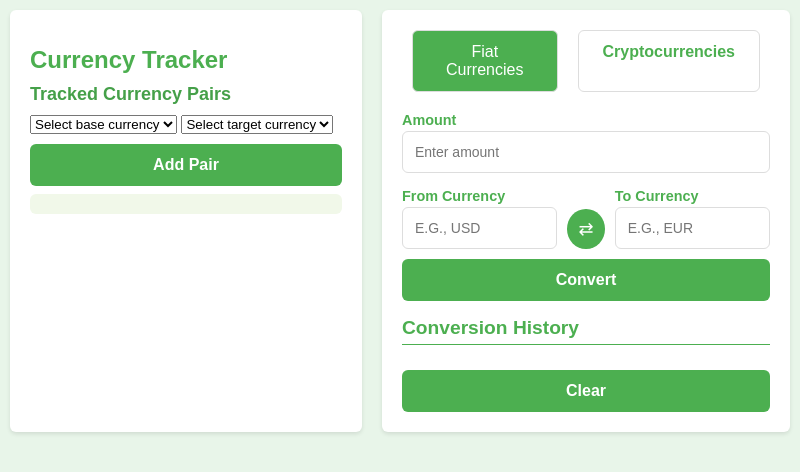
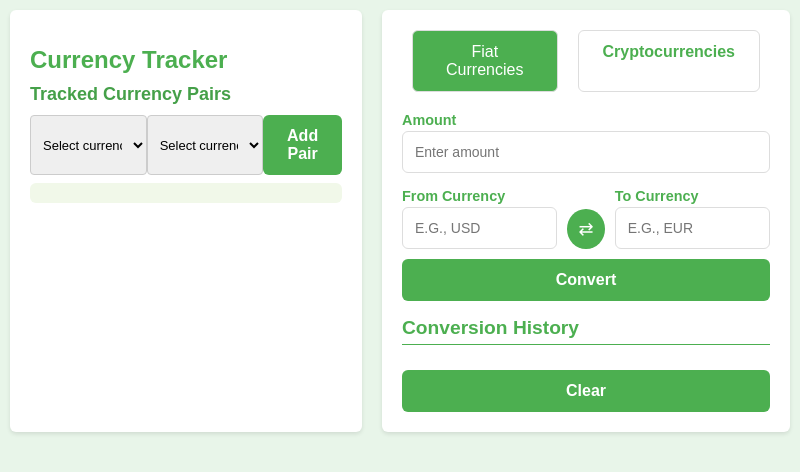
Before and after one commit to pvoropay/currency, an Electron app: page index.html in a window 800 px wide. Drawn offline with Linux system fonts and the light colour scheme; no server answers.

Commit message:
tracker css fixed

```diff
--- a/daily-forex.js
+++ b/daily-forex.js
@@ -6,8 +6,21 @@ let trackedPairs = [];
 let allCurrencies = [];
 let lastUpdateTime = 0;
 let exchangeRates = {};
+let countryFlags = {};
 
-// Load data from local storage
+async function loadCountryFlags() {
+    try {
+        const response = await fetch('countries.json');
+        if (!response.ok) {
+            throw new Error('Failed to load country flags');
+        }
+        countryFlags = await response.json();
+        populateCurrencyDropdowns(countryFlags);
+    } catch (error) {
+        console.error('Error loading country flags:', error);
+    }
+}
+
 function loadFromStorage() {
     const storedData = localStorage.getItem(STORAGE_KEY);
     if (storedData) {
@@ -19,7 +32,6 @@ function loadFromStorage() {
     }
 }
 
-// Save data to local storage
 function saveToStorage() {
     const dataToStore = {
         trackedPairs,
@@ -30,7 +42,6 @@ function saveToStorage() {
     localStorage.setItem(STORAGE_KEY, JSON.stringify(dataToStore));
 }
 
-// Fetch exchange rates from API
 async function fetchExchangeRates() {
     try {
         const response = await fetch(API_URL);
@@ -47,7 +58,6 @@ async function fetchExchangeRates() {
     }
 }
 
-// Update exchange rates if necessary
 async function updateRatesIfNeeded() {
     const currentTime = Date.now();
     if (currentTime - lastUpdateTime > UPDATE_INTERVAL) {
@@ -55,7 +65,6 @@ async function updateRatesIfNeeded() {
     }
 }
 
-// Add a new currency pair to track
 function addCurrencyPair(baseCurrency, targetCurrency) {
     const pair = `${baseCurrency}/${targetCurrency}`;
     if (!trackedPairs.includes(pair)) {
@@ -65,45 +74,88 @@ function addCurrencyPair(baseCurrency, targetCurrency) {
     }
 }
 
-// Update the UI with tracked currency pairs
 function updateTrackedPairsUI() {
     const trackedPairsElement = document.getElementById('tracked-pairs');
     trackedPairsElement.innerHTML = '';
+
     trackedPairs.forEach(pair => {
         const [base, target] = pair.split('/');
         const rate = exchangeRates[target] / exchangeRates[base];
+
         const pairElement = document.createElement('div');
         pairElement.textContent = `${pair}: ${rate.toFixed(4)}`;
+
+        // Create a remove button
+        const removeButton = document.createElement('button');
+        removeButton.textContent = '✖';
+        removeButton.classList.add('remove-pair');
+        removeButton.onclick = () => removeCurrencyPair(pair); // Add click event to remove pair
+
+        // Append the button to the pair element
+        pairElement.appendChild(removeButton);
         trackedPairsElement.appendChild(pairElement);
     });
 }
 
-// Populate currency dropdowns
-function populateCurrencyDropdowns() {
+function removeCurrencyPair(pair) {
+    trackedPairs = trackedPairs.filter(trackedPair => trackedPair !== pair);
+    saveToStorage();
+    updateTrackedPairsUI();
+}
+
+function populateCurrencyDropdowns(countryFlags) {
     const baseCurrencySelect = document.getElementById('base-currency');
     const targetCurrencySelect = document.getElementById('target-currency');
 
-    allCurrencies.forEach(currency => {
-        const baseOption = document.createElement('option');
-        baseOption.value = currency;
-        baseOption.textContent = currency;
-        baseCurrencySelect.appendChild(baseOption);
+    baseCurrencySelect.innerHTML = '';
+    targetCurrencySelect.innerHTML = '';
 
-        const targetOption = document.createElement('option');
-        targetOption.value = currency;
-        targetOption.textContent = currency;
-        targetCurrencySelect.appendChild(targetOption);
-    });
+    // Create and append the default option
+    const defaultOption = document.createElement('option');
+    defaultOption.value = '';
+    defaultOption.textContent = 'Select currency';
+    baseCurrencySelect.appendChild(defaultOption.cloneNode(true));
+    targetCurrencySelect.appendChild(defaultOption);
+
+    for (const continent in countryFlags) {
+        if (countryFlags.hasOwnProperty(continent)) {
+            const optgroup = document.createElement('optgroup');
+            optgroup.label = continent;
+
+            for (const currency in countryFlags[continent]) {
+                if (countryFlags[continent].hasOwnProperty(currency)) {
+                    const flagUrl = countryFlags[continent][currency];
+
+                    const option = document.createElement('option');
+                    option.value = currency;
+                    option.textContent = currency;
+                    option.style.backgroundImage = `url(${flagUrl})`;
+                    option.style.backgroundRepeat = 'no-repeat';
+                    option.style.backgroundSize = '3px 5px';
+                    option.style.backgroundPosition = '5px center';
+                    option.style.paddingLeft = '30px';
+
+                    optgroup.appendChild(option);
+                }
+            }
+
+            baseCurrencySelect.appendChild(optgroup.cloneNode(true));
+            targetCurrencySelect.appendChild(optgroup);
+        }
+    }
 }
 
-// Initialize the application
+function updateSelectBackground(selectElement) {
+    const selectedOption = selectElement.options[selectElement.selectedIndex];
+    selectElement.style.backgroundImage = selectedOption.style.backgroundImage;
+}
+
 async function init() {
     loadFromStorage();
     await updateRatesIfNeeded();
+    await loadCountryFlags();
     updateTrackedPairsUI();
-    populateCurrencyDropdowns();
 
-    // Add event listener for the form
     const addPairForm = document.getElementById('add-pair-form');
     addPairForm.addEventListener('submit', (event) => {
         event.preventDefault();
@@ -111,7 +163,14 @@ async function init() {
         const targetCurrency = document.getElementById('target-currency').value;
         addCurrencyPair(baseCurrency, targetCurrency);
     });
+
+    const baseCurrencySelect = document.getElementById('base-currency');
+    const targetCurrencySelect = document.getElementById('target-currency');
+
+    baseCurrencySelect.addEventListener('change', () => updateSelectBackground(baseCurrencySelect));
+    targetCurrencySelect.addEventListener('change', () => updateSelectBackground(targetCurrencySelect));
 }
 
-// Run the initialization
-init();
+
+// Initialize the application
+document.addEventListener('DOMContentLoaded', init);
--- a/index.html
+++ b/index.html
@@ -14,7 +14,7 @@
                 <h1>Currency Tracker</h1>
                 <h2>Tracked Currency Pairs</h2>
 
-                <form id="add-pair-form"></form>
+                <form id="add-pair-form">
                     <select id="base-currency" required>
                         <option value="">Select base currency</option>
                         <!-- Currency options will be dynamically inserted here -->
@@ -23,7 +23,7 @@
                         <option value="">Select target currency</option>
                         <!-- Currency options will be dynamically inserted here -->
                     </select>
-                    <button type="submit">Add Pair</button>
+                    <button type="submit" id="add-pair-button">Add Pair</button>
                 </form>
                 <div id="tracked-pairs">
                     <!-- Tracked currency pairs will be dynamically inserted here -->
--- a/styles.css
+++ b/styles.css
@@ -344,33 +344,55 @@ input[type="number"]::-webkit-outer-spin-button {
 
 /* Стили для формы добавления валютной пары */
 #add-pair-form {
-    display: flex; /* Flexbox для размещения элементов */
+
+    display:flex;
+
 
 }
-
-/* Стили для селектов */
-#base-crypto,
-#target-crypto {
-    flex: 1; /* Занять равное пространство */
-    padding: 10px; /* Внутренний отступ */
-    border: 1px solid #ccc; /* Рамка */
-    border-radius: 4px; /* Скругленные углы */
-
+#add-pair-button{
+    color:white;
+    width: 60%;
+    margin-top: 0px;
 }
 
-/* Стили для кнопки добавления пары */
-#add-pair-form button {
-    padding: 10px 15px; /* Внутренний отступ */
-    background-color: var(--primary-color);
-    color: white; /* Цвет текста */
-    border: none; /* Без рамки */
-    border-radius: 4px; /* Скругленные углы */
-    cursor: pointer; /* Курсор в виде руки */
-
-    transition: background-color 0.3s; /* Плавный переход цвета фона */
+#base-currency,
+#target-currency {
+    width: 100%; /* Make them take the full width of the container */
+    padding: 8px; /* Inner padding for better appearance */
+    border-radius: 4px; /* Same rounded corners as button */
+    border: 1px solid #ccc; /* Add a light border */
+    font-size: 13px;
 }
 
-/* Эффект наведения для кнопки */
-#add-pair-form button:hover {
-    background-color: #0056b3; /* Темнее при наведении */
+/* Styles for Add Pair button */
+#tracked-pairs div {
+    padding: 10px; /* Внутренний отступ */
+    border: 1px solid #ccc; /* Легкая рамка */
+    border-radius: 4px; /* Закругленные углы */
+    display: flex; /* Flexbox для каждого элемента */
+    align-items: center; /* Центрирование содержимого по вертикали */
+    justify-content: space-between; /* Распределение элементов по горизонтали */
+    cursor: initial; /* Курсор по умолчанию */
 }
+
+/* Optionally, add a hover effect to make it interactive */
+#tracked-pairs div:hover {
+    background-color: #f0f0f0; /* Slightly darker background on hover */
+    cursor:initial;
+}
+
+.remove-pair {
+    width: 20%;
+    align-items: center;
+    padding: 5px;
+}
+
+select {
+    font-size: 16px;
+    padding: 5px;
+}
+
+select option {
+    padding-left: 25px; /* Make space for the flag */
+    height: 20px; /* Adjust height for visibility */
+}
```
